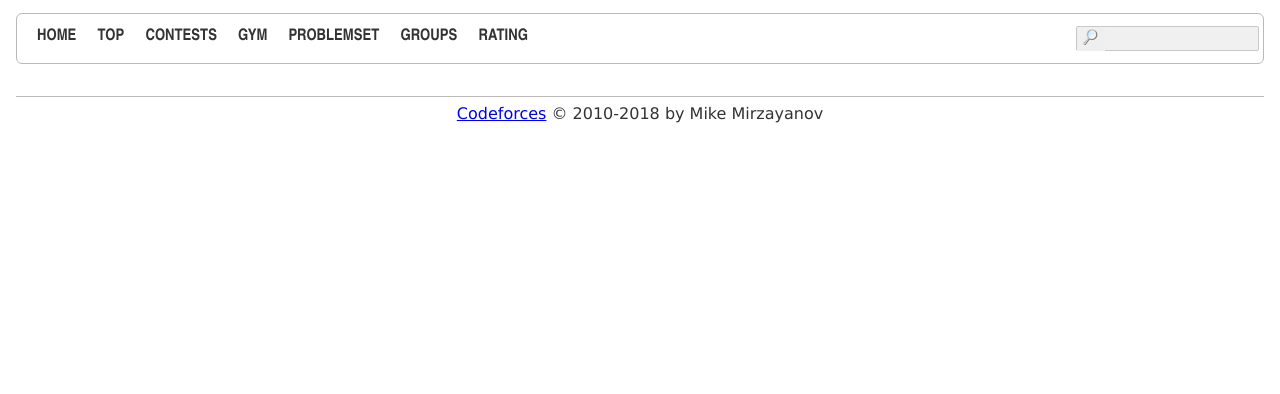
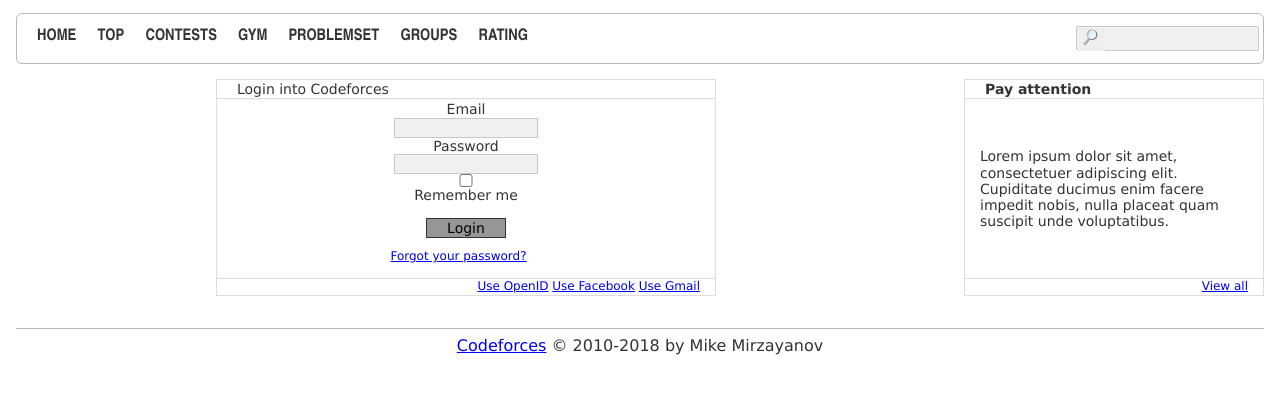
Before and after one commit to MonakhovS/6-try, a plain HTML site: page index.html in a window 1280 px wide. Shown: the part 70-464 px from the top of the page. Drawn offline with Linux system fonts and the light colour scheme.

Commit message:
feat:login-form

```diff
--- a/css/style.css
+++ b/css/style.css
@@ -170,3 +170,108 @@ aside section .footer a {
 aside section .footer a:after {
     content: " →";
 }
+
+th, td {
+    border: 1px solid #ddd;
+    /* padding: 8px; */
+    text-align: center;
+}
+
+th {
+    background-color: #f2f2f2;
+}
+
+tr:nth-child(odd) {
+    background-color: #f9f9f9;
+}
+
+.login-div {
+    display: flex;
+    flex-direction: row;
+    justify-content: space-between;
+    margin-top: 15px;
+}
+
+.login-table {
+    margin-left: 20px;
+    width: 500px;
+    background-color: white;
+    border-collapse: collapse;
+    margin-left: 200px;
+
+}
+
+.login-form {
+    display: flex;
+    flex-direction: column;
+    border: none;
+    background-color: white;
+    font-size: 14px;
+    text-align: left;
+    align-items: center;
+}
+
+.login-table-title {
+    text-align: left;
+    padding-left: 20px;
+    /* text-decoration-color: #3b5998; */
+    font-size: 14px;
+    /* text-decoration: solid;
+    font-weight: 500; */
+    background-color: white;
+}
+
+.login-input {
+    border: 1px solid rgb(200, 200, 200);
+    padding: 1px;
+}
+.login-button {
+    background-color: #969696;
+    border: 1px solid #333;
+    width: 80px;
+    margin-top: 15px;
+}
+.login-table-forgot {
+    text-align: right;
+    padding-right: 15px;
+    font-size: 12px;
+    background-color: white;
+    padding-bottom: 0;
+}
+
+.login-table-footer {
+    text-align: right;
+    padding-right: 15px;
+    font-size: 12px;
+    background-color: white;
+}
+
+.table-pay-attention {
+    margin-left: 20px;
+    width: 300px;
+    background-color: white;
+    border-collapse: collapse;
+}
+
+.pay-attention-title {
+    text-align: left;
+    padding-left: 20px;
+    /* text-decoration-color: #3b5998; */
+    font-size: 14px;
+    /* font-weight: 700; */
+    background-color: white;
+}
+
+.pay-attention-text {
+    font-size: 14px;
+    text-align: left;
+    padding: 15px;
+    background-color: white;
+}
+
+.pay-attention-footer {
+    text-align: right;
+    padding-right: 15px;
+    font-size: 12px;
+    background-color: white;
+}
--- a/index.html
+++ b/index.html
@@ -42,7 +42,63 @@
                 </form>
             </nav>
         </header>
-        <!-- Здесь основные блоки -->
+        <div class="login-div">
+            <table class="login-table">
+                <thead>
+                    <td class="login-table-title">Login into Codeforces</td>
+                </thead>
+                <tbody>
+                    <td colspan="3">
+                        <form class="login-form">
+                            <label for="email">Email</label>
+                            <input class="login-input" type="email" id="email" />
+                            <label for="pass">Password</label>
+                            <input class="login-input" type="password" />
+                            <input
+                                type="checkbox"
+                                value="RememberMe"
+                                id="rememberMe"
+                            />
+                            <label for="rememberMe">Remember me</label>
+                            <input class="login-button"
+                                type="submit"
+                                value="Login"
+                            />
+                            <p class="login-table-forgot"><a href="#">Forgot your password?</a></p>
+                        </form>
+                    </td>
+
+                </tbody>
+                <tfoot>
+                    <td class="login-table-footer ">
+                    <a href="#">Use OpenID</a>
+                    <a href="#">Use Facebook</a>
+                    <a href="#">Use Gmail</a>
+                    </td>
+                </tfoot>
+            </table>
+            <table class="table-pay-attention">
+                <thead>
+                    <tr>
+                        <td class="pay-attention-title"><b>Pay attention</b></td>
+                    </tr>
+                </thead>
+                <tbody class="table-pay-attention-text">
+                    <tr>
+                        <td class="pay-attention-text">
+                            Lorem ipsum dolor sit amet, consectetuer adipiscing
+                            elit. Cupiditate ducimus enim facere impedit nobis,
+                            nulla placeat quam suscipit unde voluptatibus.
+                        </td>
+                    </tr>
+                </tbody>
+                <tfoot class="table-pay-attention-footer">
+                    <tr>
+                        <td class="pay-attention-footer"><a href="#">View all</a></td>
+                    </tr>
+                </tfoot>
+            </table>
+        </div>
         <footer>
             <a href="#">Codeforces</a> &copy; 2010-2018 by Mike Mirzayanov
         </footer>
```
